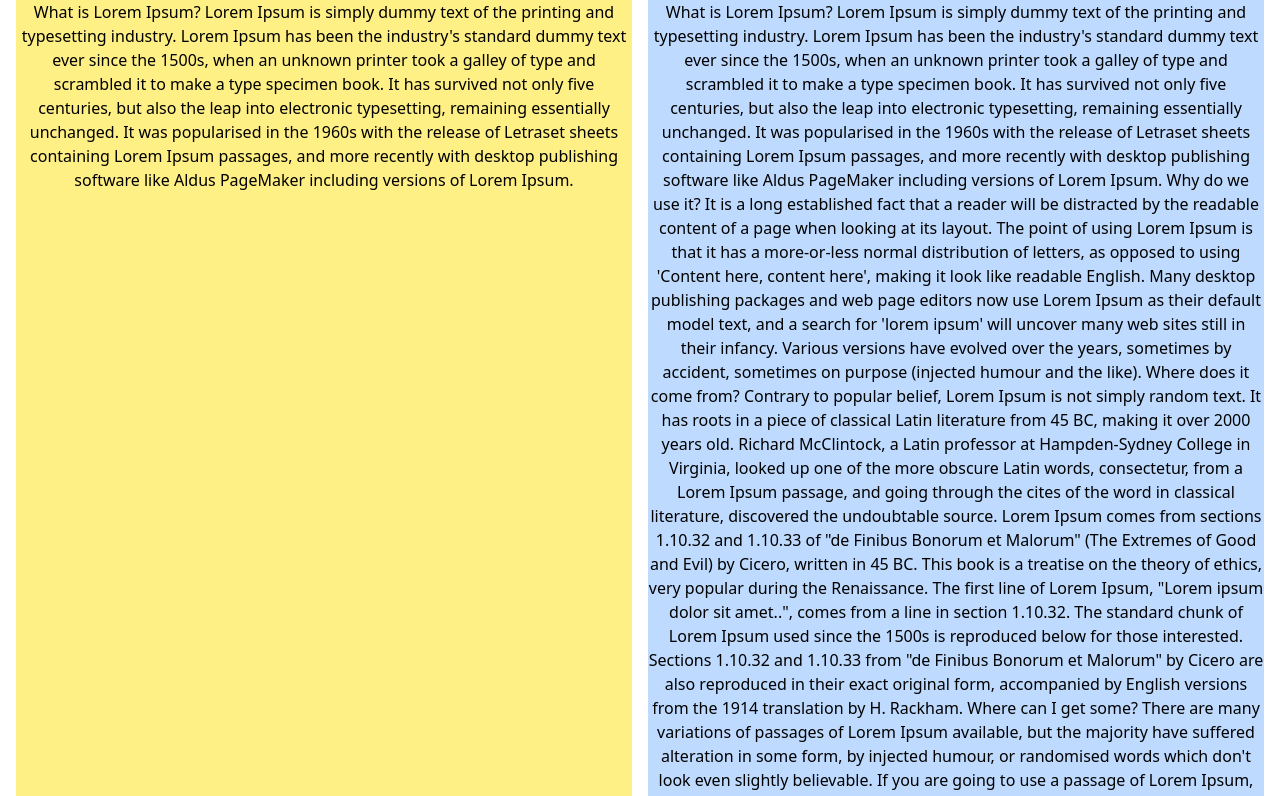
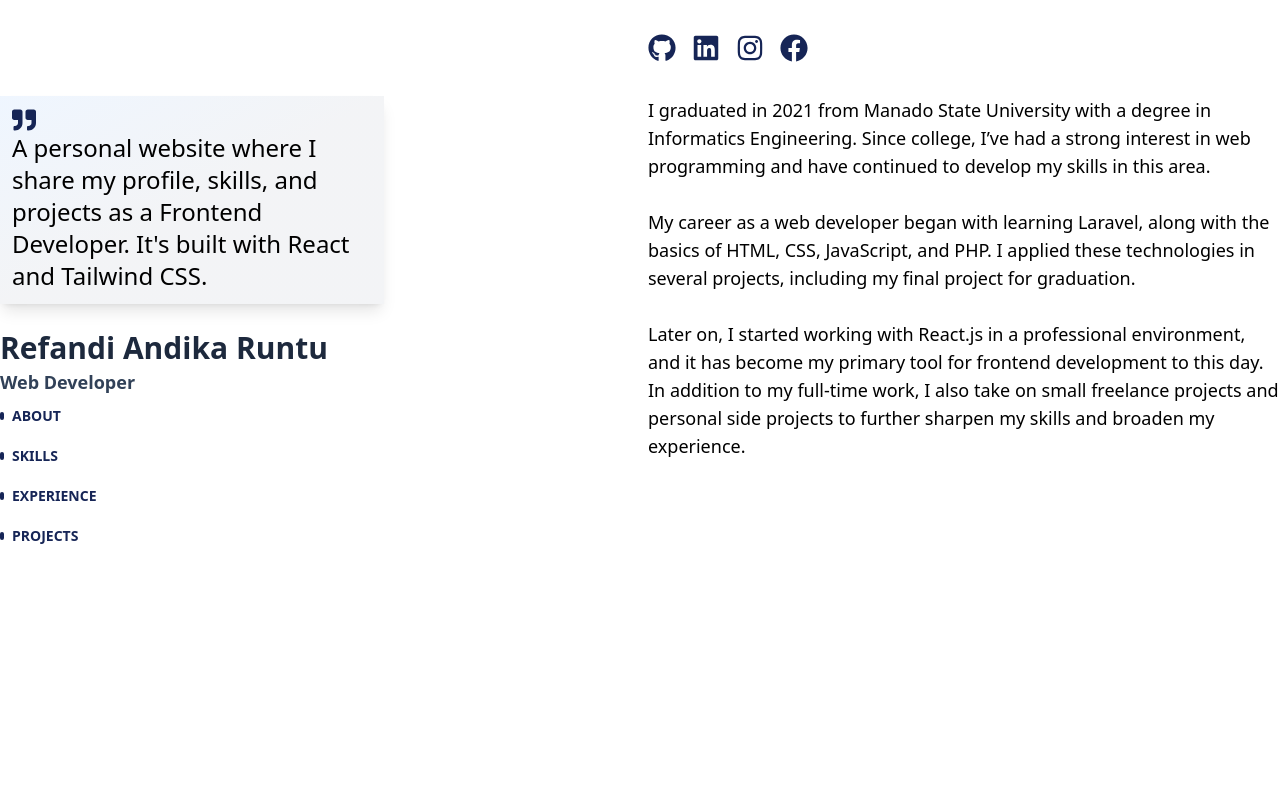
Before and after one commit to reanru/my-profile, a React (Vite) app: page / in a window 1280 px wide. Shown: the top 796 px of the page. Built offline with nearby package versions, Linux system fonts and the light colour scheme.

Commit message:
update header UI

```diff
--- a/package.json
+++ b/package.json
@@ -13,6 +13,7 @@
     "@tailwindcss/vite": "^4.1.2",
     "react": "^19.0.0",
     "react-dom": "^19.0.0",
+    "react-icons": "^5.5.0",
     "react-router-dom": "^7.4.1",
     "tailwindcss": "^4.1.2"
   },
--- a/src/App.jsx
+++ b/src/App.jsx
@@ -1,6 +1,4 @@
 import { Route, Routes } from "react-router";
-
-import './App.css'
 
 import Layout from "./layout/views/index";
 import MainModule from "./moduls/mainModule/views/index";
--- a/src/layout/views/index.jsx
+++ b/src/layout/views/index.jsx
@@ -1,16 +1,86 @@
 import React from 'react'
+
+import { FaGithub, FaLinkedin, FaInstagram, FaFacebook, FaQuoteRight } from "react-icons/fa";
 
 export default function Index() {
     return (
-        <div className="container mx-auto px-4">
+        // <div className="bg-gradient-to-b from-slate-950 via-slate-900 to-slate-800">
+        <div className="relative">
+            {/* <div className="absolute inset-0 -z-10 bg-transparent bg-gradient-to-tl from-gray-100 via-gray-100 to-blue-100"></div> */}
+            <div className="max-w-7xl mx-auto z-50">
                 <div className="lg:flex lg:justify-between lg:gap-4">
-                <header className="lg:sticky lg:top-0 bg-yellow-200 max-h-screen w-full">
+                    <header className="lg:sticky lg:top-0 lg:flex lg:flex-col lg:py-24 lg:justify-between text-left max-h-screen w-full">
+                        <div className="space-y-6">
+                            <div className="max-w-96 text-2xl font-thin bg-transparent bg-gradient-to-tl from-gray-100 via-gray-100 to-blue-50 p-3 shadow-lg">
+                                <FaQuoteRight className="text-blue-950" />
+                                <span>A personal website where I share my profile, skills, and projects as a Frontend Developer. It's built with React and Tailwind CSS.</span>
+                            </div>
+
+
+                            <div className="flex flex-col">
+                                <span className="leading-10 text-3xl font-bold text-slate-800">Refandi Andika Runtu</span>
+                                <span className="text-lg font-semibold text-slate-700">Web Developer</span>
+                            </div>
+                        </div>
+
+
+                        <div className="">
+                            <ul className="list-none text-sm font-semibold uppercase">
+                                <li className="group flex items-center gap-2 h-10 w-min text-blue-950 hover:text-blue-600 transition-all duration-300"><div className="h-2 w-1 group-hover:h-6 rounded-full bg-blue-950 group-hover:bg-blue-600 transition-all duration-300"></div> <span>About</span></li>
+                                <li className="group flex items-center gap-2 h-10 w-min text-blue-950 hover:text-blue-600 transition-all duration-300"><div className="h-2 w-1 group-hover:h-6 rounded-full bg-blue-950 group-hover:bg-blue-600 transition-all duration-300"></div> <span>Skills</span></li>
+                                <li className="group flex items-center gap-2 h-10 w-min text-blue-950 hover:text-blue-600 transition-all duration-300"><div className="h-2 w-1 group-hover:h-6 rounded-full bg-blue-950 group-hover:bg-blue-600 transition-all duration-300"></div> <span>Experience</span></li>
+                                <li className="group flex items-center gap-2 h-10 w-min text-blue-950 hover:text-blue-600 transition-all duration-300"><div className="h-2 w-1 group-hover:h-6 rounded-full bg-blue-950 group-hover:bg-blue-600 transition-all duration-300"></div> <span>Projects</span></li>
+                            </ul>
+                        </div>
+
+                    </header>
+                    <main className="w-full">
+                        <div className="sticky top-0 bg-white flex items-center h-24">
+                            <ul className="flex gap-4">
+                                <li><FaGithub className="w-7 h-7 text-blue-950 hover:text-blue-600 transition-all duration-300" /></li>
+                                <li><FaLinkedin className="w-7 h-7 text-blue-950 hover:text-blue-600 transition-all duration-300" /></li>
+                                <li><FaInstagram className="w-7 h-7 text-blue-950 hover:text-blue-600 transition-all duration-300" /></li>
+                                <li><FaFacebook className="w-7 h-7 text-blue-950 hover:text-blue-600 transition-all duration-300" /></li>
+                            </ul>
+                        </div>
+
+                        <div className="text-lg">
                             <p>
+                                I graduated in 2021 from Manado State University with a degree in Informatics Engineering.
+                                Since college, I’ve had a strong interest in web programming and have continued to develop my skills in this area.
+                            </p>
+
+                            <br />
+
+                            <p>
+                                My career as a web developer began with learning Laravel, along with the basics of HTML, CSS, JavaScript, and PHP.
+                                I applied these technologies in several projects, including my final project for graduation.
+                            </p>
+
+                            <br />
+
+                            <p>
+                                Later on, I started working with React.js in a professional environment, and it has become my primary tool for frontend development to this day. In addition to my full-time work, I also take on small freelance projects and personal side projects to further sharpen my skills and broaden my experience.
+                            </p>
+
+                        </div>
+
+                        {/* <p>
                             What is Lorem Ipsum?
                             Lorem Ipsum is simply dummy text of the printing and typesetting industry. Lorem Ipsum has been the industry's standard dummy text ever since the 1500s, when an unknown printer took a galley of type and scrambled it to make a type specimen book. It has survived not only five centuries, but also the leap into electronic typesetting, remaining essentially unchanged. It was popularised in the 1960s with the release of Letraset sheets containing Lorem Ipsum passages, and more recently with desktop publishing software like Aldus PageMaker including versions of Lorem Ipsum.
+
+                            Why do we use it?
+                            It is a long established fact that a reader will be distracted by the readable content of a page when looking at its layout. The point of using Lorem Ipsum is that it has a more-or-less normal distribution of letters, as opposed to using 'Content here, content here', making it look like readable English. Many desktop publishing packages and web page editors now use Lorem Ipsum as their default model text, and a search for 'lorem ipsum' will uncover many web sites still in their infancy. Various versions have evolved over the years, sometimes by accident, sometimes on purpose (injected humour and the like).
+
+
+                            Where does it come from?
+                            Contrary to popular belief, Lorem Ipsum is not simply random text. It has roots in a piece of classical Latin literature from 45 BC, making it over 2000 years old. Richard McClintock, a Latin professor at Hampden-Sydney College in Virginia, looked up one of the more obscure Latin words, consectetur, from a Lorem Ipsum passage, and going through the cites of the word in classical literature, discovered the undoubtable source. Lorem Ipsum comes from sections 1.10.32 and 1.10.33 of "de Finibus Bonorum et Malorum" (The Extremes of Good and Evil) by Cicero, written in 45 BC. This book is a treatise on the theory of ethics, very popular during the Renaissance. The first line of Lorem Ipsum, "Lorem ipsum dolor sit amet..", comes from a line in section 1.10.32.
+
+                            The standard chunk of Lorem Ipsum used since the 1500s is reproduced below for those interested. Sections 1.10.32 and 1.10.33 from "de Finibus Bonorum et Malorum" by Cicero are also reproduced in their exact original form, accompanied by English versions from the 1914 translation by H. Rackham.
+
+                            Where can I get some?
+                            There are many variations of passages of Lorem Ipsum available, but the majority have suffered alteration in some form, by injected humour, or randomised words which don't look even slightly believable. If you are going to use a passage of Lorem Ipsum, you need to be sure there isn't anything embarrassing hidden in the middle of text. All the Lorem Ipsum generators on the Internet tend to repeat predefined chunks as necessary, making this the first true generator on the Internet. It uses a dictionary of over 200 Latin words, combined with a handful of model sentence structures, to generate Lorem Ipsum which looks reasonable. The generated Lorem Ipsum is therefore always free from repetition, injected humour, or non-characteristic words etc.
                         </p>
-                </header>
-                <main className="bg-blue-200 w-full">
                         <p>
                             What is Lorem Ipsum?
                             Lorem Ipsum is simply dummy text of the printing and typesetting industry. Lorem Ipsum has been the industry's standard dummy text ever since the 1500s, when an unknown printer took a galley of type and scrambled it to make a type specimen book. It has survived not only five centuries, but also the leap into electronic typesetting, remaining essentially unchanged. It was popularised in the 1960s with the release of Letraset sheets containing Lorem Ipsum passages, and more recently with desktop publishing software like Aldus PageMaker including versions of Lorem Ipsum.
@@ -26,8 +96,9 @@ export default function Index() {
 
                             Where can I get some?
                             There are many variations of passages of Lorem Ipsum available, but the majority have suffered alteration in some form, by injected humour, or randomised words which don't look even slightly believable. If you are going to use a passage of Lorem Ipsum, you need to be sure there isn't anything embarrassing hidden in the middle of text. All the Lorem Ipsum generators on the Internet tend to repeat predefined chunks as necessary, making this the first true generator on the Internet. It uses a dictionary of over 200 Latin words, combined with a handful of model sentence structures, to generate Lorem Ipsum which looks reasonable. The generated Lorem Ipsum is therefore always free from repetition, injected humour, or non-characteristic words etc.
-                    </p>
+                        </p> */}
                     </main>
+                </div>
             </div>
         </div>
     )
```
Also changed, not shown: 1 other file (tests, documents, lock files or other folders). Lines whose indentation alone changed are shown as unchanged.
